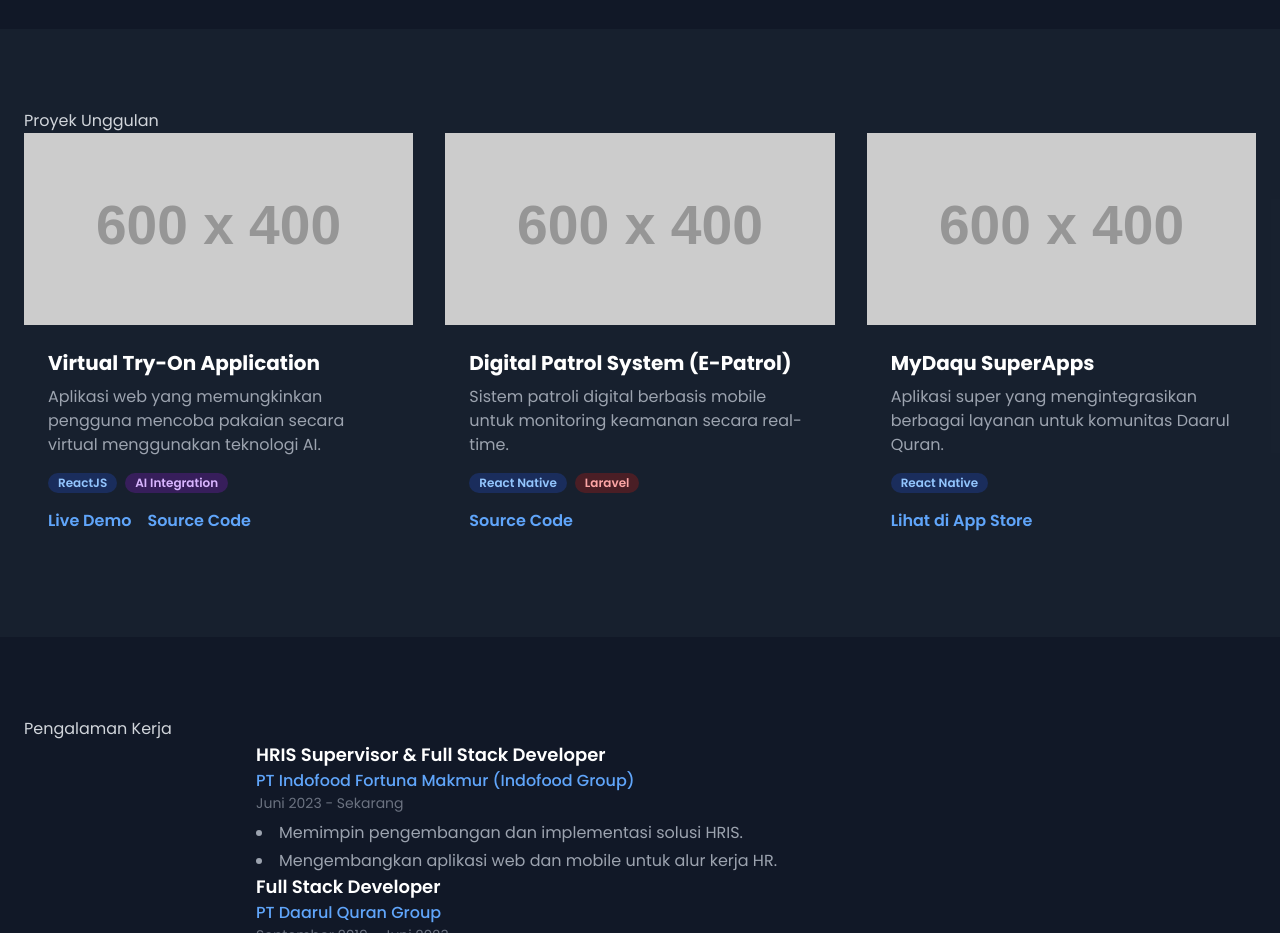
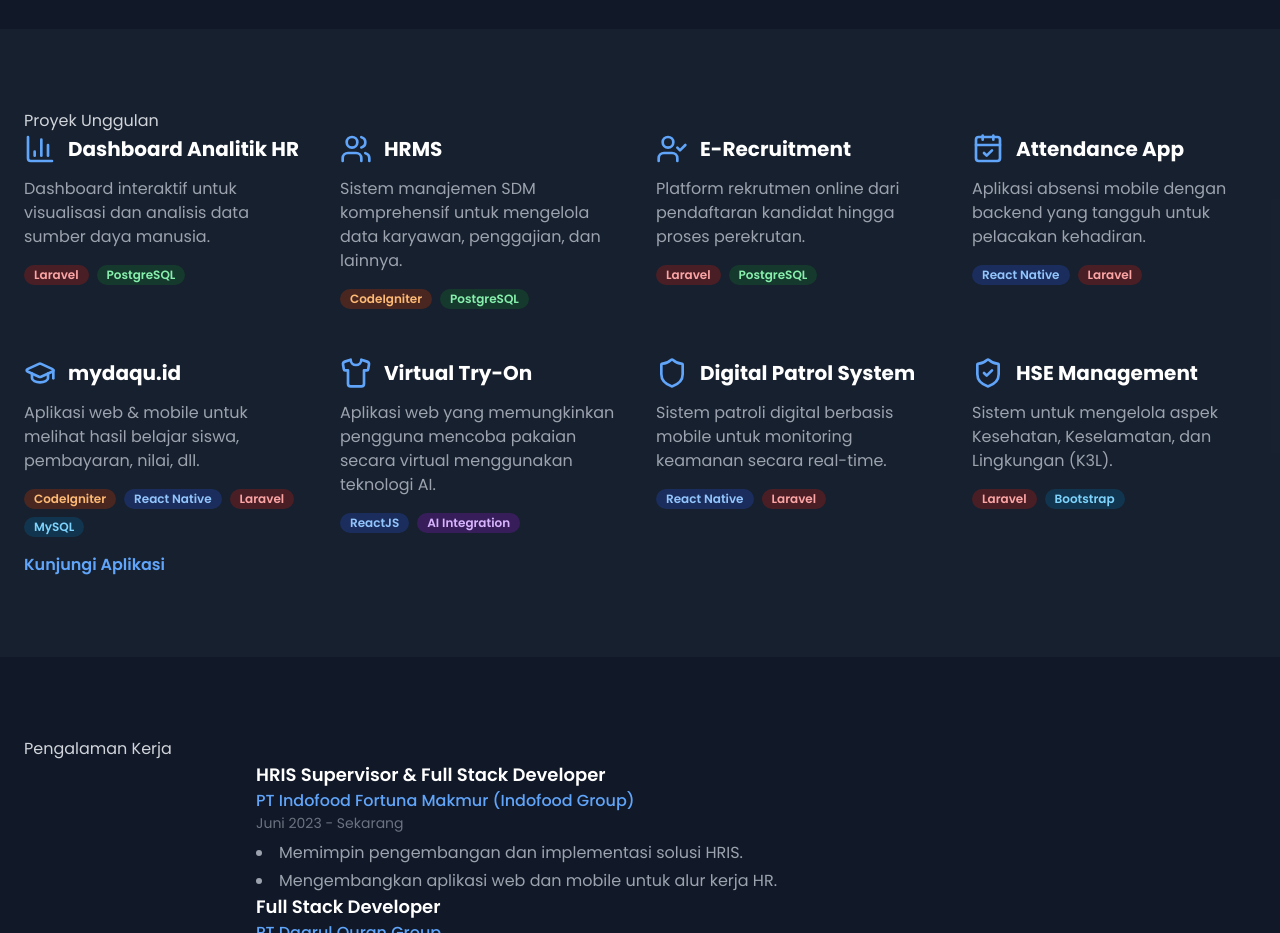
Before and after one commit to AMIRUDIN5592/amirudin5592.github.io, a plain HTML site: page index.html in a window 1280 px wide. Shown: the part 1580-2513 px from the top of the page. Drawn offline with nearby package versions, Linux system fonts and the light colour scheme; placeholder pictures from the web are drawn by us.

Commit message:
Update index.html

```diff
--- a/index.html
+++ b/index.html
@@ -28,7 +28,15 @@
             @apply bg-gray-800 p-4 rounded-lg flex items-center space-x-3 transition-transform hover:scale-105;
         }
         .project-card {
-            @apply bg-gray-800 rounded-lg overflow-hidden shadow-lg transition-transform hover:scale-105 duration-300;
+            @apply bg-gray-800 rounded-lg overflow-hidden shadow-lg transition-all duration-300 flex flex-col border border-transparent;
+        }
+        .project-card:hover {
+             transform: scale(1.05);
+             border-color: rgba(59, 130, 246, 0.5);
+             box-shadow: 0 0 20px rgba(59, 130, 246, 0.3);
+        }
+        .project-card-content {
+            @apply p-6 flex flex-col flex-grow;
         }
         .timeline-item {
             @apply relative pl-8 sm:pl-12 py-4;
@@ -155,52 +163,129 @@
         <section id="projects" class="py-20 bg-gray-800/50">
             <div class="container mx-auto px-6">
                 <h2 class="section-title">Proyek Unggulan</h2>
-                <div class="grid grid-cols-1 md:grid-cols-2 lg:grid-cols-3 gap-8">
+                <div class="grid grid-cols-1 md:grid-cols-2 lg:grid-cols-4 gap-8">
 
-                    <!-- Project Card 1 -->
+                    <!-- Project Card: HR Analytics Dashboard -->
                     <div class="project-card">
-                        <img src="https://placehold.co/600x400/1f2937/ffffff?text=Virtual+Try-On" alt="Virtual Try-On App" class="w-full h-48 object-cover">
-                        <div class="p-6">
-                            <h3 class="text-xl font-bold text-white mb-2">Virtual Try-On Application</h3>
-                            <p class="text-gray-400 mb-4">Aplikasi web yang memungkinkan pengguna mencoba pakaian secara virtual menggunakan teknologi AI.</p>
+                        <div class="project-card-content">
+                            <div class="flex items-center mb-3">
+                                 <i data-lucide="bar-chart-3" class="w-8 h-8 mr-3 text-blue-400"></i>
+                                 <h3 class="text-xl font-bold text-white">Dashboard Analitik HR</h3>
+                            </div>
+                            <p class="text-gray-400 mb-4 flex-grow">Dashboard interaktif untuk visualisasi dan analisis data sumber daya manusia.</p>
+                            <div class="flex flex-wrap gap-2 mb-4">
+                                <span class="bg-red-900/50 text-red-300 text-xs font-semibold px-2.5 py-0.5 rounded-full">Laravel</span>
+                                <span class="bg-green-900/50 text-green-300 text-xs font-semibold px-2.5 py-0.5 rounded-full">PostgreSQL</span>
+                            </div>
+                        </div>
+                    </div>
+
+                    <!-- Project Card: HRMS -->
+                    <div class="project-card">
+                        <div class="project-card-content">
+                            <div class="flex items-center mb-3">
+                                 <i data-lucide="users" class="w-8 h-8 mr-3 text-blue-400"></i>
+                                 <h3 class="text-xl font-bold text-white">HRMS</h3>
+                            </div>
+                            <p class="text-gray-400 mb-4 flex-grow">Sistem manajemen SDM komprehensif untuk mengelola data karyawan, penggajian, dan lainnya.</p>
+                            <div class="flex flex-wrap gap-2 mb-4">
+                                <span class="bg-orange-900/50 text-orange-300 text-xs font-semibold px-2.5 py-0.5 rounded-full">CodeIgniter</span>
+                                <span class="bg-green-900/50 text-green-300 text-xs font-semibold px-2.5 py-0.5 rounded-full">PostgreSQL</span>
+                            </div>
+                        </div>
+                    </div>
+
+                    <!-- Project Card: E-recruitment -->
+                    <div class="project-card">
+                        <div class="project-card-content">
+                            <div class="flex items-center mb-3">
+                                 <i data-lucide="user-check" class="w-8 h-8 mr-3 text-blue-400"></i>
+                                 <h3 class="text-xl font-bold text-white">E-Recruitment</h3>
+                            </div>
+                            <p class="text-gray-400 mb-4 flex-grow">Platform rekrutmen online dari pendaftaran kandidat hingga proses perekrutan.</p>
+                            <div class="flex flex-wrap gap-2 mb-4">
+                                <span class="bg-red-900/50 text-red-300 text-xs font-semibold px-2.5 py-0.5 rounded-full">Laravel</span>
+                                <span class="bg-green-900/50 text-green-300 text-xs font-semibold px-2.5 py-0.5 rounded-full">PostgreSQL</span>
+                            </div>
+                        </div>
+                    </div>
+
+                    <!-- Project Card: Attendance App -->
+                    <div class="project-card">
+                        <div class="project-card-content">
+                            <div class="flex items-center mb-3">
+                                 <i data-lucide="calendar-check" class="w-8 h-8 mr-3 text-blue-400"></i>
+                                 <h3 class="text-xl font-bold text-white">Attendance App</h3>
+                            </div>
+                            <p class="text-gray-400 mb-4 flex-grow">Aplikasi absensi mobile dengan backend yang tangguh untuk pelacakan kehadiran.</p>
+                            <div class="flex flex-wrap gap-2 mb-4">
+                                <span class="bg-blue-900/50 text-blue-300 text-xs font-semibold px-2.5 py-0.5 rounded-full">React Native</span>
+                                <span class="bg-red-900/50 text-red-300 text-xs font-semibold px-2.5 py-0.5 rounded-full">Laravel</span>
+                            </div>
+                        </div>
+                    </div>
+
+                    <!-- Project Card: mydaqu.id -->
+                    <div class="project-card">
+                        <div class="project-card-content">
+                            <div class="flex items-center mb-3">
+                                 <i data-lucide="graduation-cap" class="w-8 h-8 mr-3 text-blue-400"></i>
+                                 <h3 class="text-xl font-bold text-white">mydaqu.id</h3>
+                            </div>
+                            <p class="text-gray-400 mb-4 flex-grow">Aplikasi web & mobile untuk melihat hasil belajar siswa, pembayaran, nilai, dll.</p>
+                            <div class="flex flex-wrap gap-2 mb-4">
+                                <span class="bg-orange-900/50 text-orange-300 text-xs font-semibold px-2.5 py-0.5 rounded-full">CodeIgniter</span>
+                                <span class="bg-blue-900/50 text-blue-300 text-xs font-semibold px-2.5 py-0.5 rounded-full">React Native</span>
+                                <span class="bg-red-900/50 text-red-300 text-xs font-semibold px-2.5 py-0.5 rounded-full">Laravel</span>
+                                <span class="bg-sky-900/50 text-sky-300 text-xs font-semibold px-2.5 py-0.5 rounded-full">MySQL</span>
+                            </div>
+                            <div class="flex space-x-4 mt-auto">
+                                <a href="https://mydaqu.id/login" target="_blank" rel="noopener noreferrer" class="text-blue-400 hover:text-blue-300 font-semibold">Kunjungi Aplikasi</a>
+                            </div>
+                        </div>
+                    </div>
+
+                    <!-- Project Card: Virtual Try-On -->
+                    <div class="project-card">
+                        <div class="project-card-content">
+                            <div class="flex items-center mb-3">
+                                 <i data-lucide="shirt" class="w-8 h-8 mr-3 text-blue-400"></i>
+                                 <h3 class="text-xl font-bold text-white">Virtual Try-On</h3>
+                            </div>
+                            <p class="text-gray-400 mb-4 flex-grow">Aplikasi web yang memungkinkan pengguna mencoba pakaian secara virtual menggunakan teknologi AI.</p>
                             <div class="flex flex-wrap gap-2 mb-4">
                                 <span class="bg-blue-900/50 text-blue-300 text-xs font-semibold px-2.5 py-0.5 rounded-full">ReactJS</span>
                                 <span class="bg-purple-900/50 text-purple-300 text-xs font-semibold px-2.5 py-0.5 rounded-full">AI Integration</span>
                             </div>
-                            <div class="flex space-x-4">
-                                <a href="#" class="text-blue-400 hover:text-blue-300 font-semibold">Live Demo</a>
-                                <a href="#" class="text-blue-400 hover:text-blue-300 font-semibold">Source Code</a>
+                        </div>
+                    </div>
+
+                    <!-- Project Card: E-Patrol -->
+                    <div class="project-card">
+                        <div class="project-card-content">
+                            <div class="flex items-center mb-3">
+                                 <i data-lucide="shield" class="w-8 h-8 mr-3 text-blue-400"></i>
+                                 <h3 class="text-xl font-bold text-white">Digital Patrol System</h3>
+                            </div>
+                            <p class="text-gray-400 mb-4 flex-grow">Sistem patroli digital berbasis mobile untuk monitoring keamanan secara real-time.</p>
+                            <div class="flex flex-wrap gap-2 mb-4">
+                                <span class="bg-blue-900/50 text-blue-300 text-xs font-semibold px-2.5 py-0.5 rounded-full">React Native</span>
+                                <span class="bg-red-900/50 text-red-300 text-xs font-semibold px-2.5 py-0.5 rounded-full">Laravel</span>
                             </div>
                         </div>
                     </div>
 
-                    <!-- Project Card 2 -->
+                    <!-- Project Card: HSE Management -->
                     <div class="project-card">
-                        <img src="https://placehold.co/600x400/1f2937/ffffff?text=E-Patrol" alt="Digital Patrol System" class="w-full h-48 object-cover">
-                        <div class="p-6">
-                            <h3 class="text-xl font-bold text-white mb-2">Digital Patrol System (E-Patrol)</h3>
-                            <p class="text-gray-400 mb-4">Sistem patroli digital berbasis mobile untuk monitoring keamanan secara real-time.</p>
+                        <div class="project-card-content">
+                            <div class="flex items-center mb-3">
+                                 <i data-lucide="shield-check" class="w-8 h-8 mr-3 text-blue-400"></i>
+                                 <h3 class="text-xl font-bold text-white">HSE Management</h3>
+                            </div>
+                            <p class="text-gray-400 mb-4 flex-grow">Sistem untuk mengelola aspek Kesehatan, Keselamatan, dan Lingkungan (K3L).</p>
                             <div class="flex flex-wrap gap-2 mb-4">
-                                <span class="bg-blue-900/50 text-blue-300 text-xs font-semibold px-2.5 py-0.5 rounded-full">React Native</span>
                                 <span class="bg-red-900/50 text-red-300 text-xs font-semibold px-2.5 py-0.5 rounded-full">Laravel</span>
-                            </div>
-                            <div class="flex space-x-4">
-                                <a href="#" class="text-blue-400 hover:text-blue-300 font-semibold">Source Code</a>
-                            </div>
-                        </div>
-                    </div>
-
-                    <!-- Project Card 3 -->
-                    <div class="project-card">
-                        <img src="https://placehold.co/600x400/1f2937/ffffff?text=MyDaqu" alt="MyDaqu SuperApps" class="w-full h-48 object-cover">
-                        <div class="p-6">
-                            <h3 class="text-xl font-bold text-white mb-2">MyDaqu SuperApps</h3>
-                            <p class="text-gray-400 mb-4">Aplikasi super yang mengintegrasikan berbagai layanan untuk komunitas Daarul Quran.</p>
-                            <div class="flex flex-wrap gap-2 mb-4">
-                                <span class="bg-blue-900/50 text-blue-300 text-xs font-semibold px-2.5 py-0.5 rounded-full">React Native</span>
-                            </div>
-                            <div class="flex space-x-4">
-                                <a href="#" class="text-blue-400 hover:text-blue-300 font-semibold">Lihat di App Store</a>
+                                <span class="bg-sky-900/50 text-sky-300 text-xs font-semibold px-2.5 py-0.5 rounded-full">Bootstrap</span>
                             </div>
                         </div>
                     </div>
```
